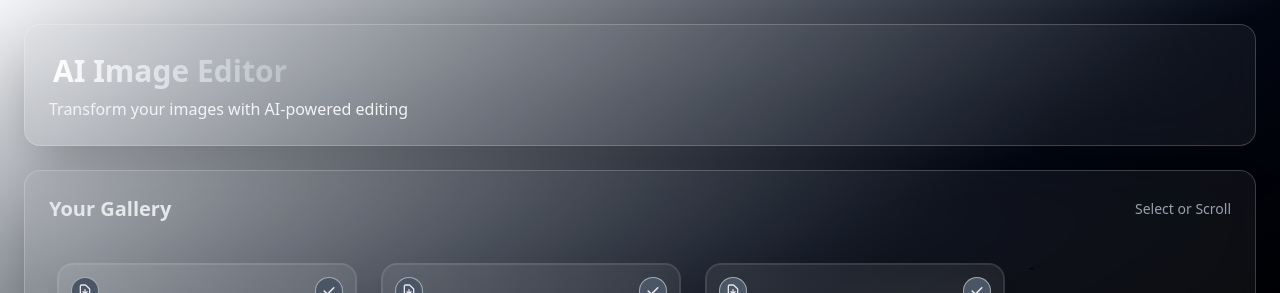
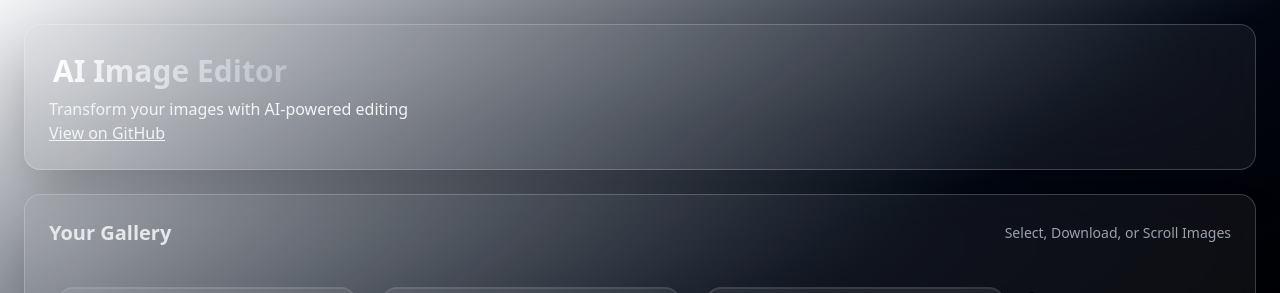
Before and after one commit to codinglabsong/img-edit-agent, a Next.js app: page / in a window 1280 px wide. Shown: the top 293 px of the page. Built offline with nearby package versions, Linux system fonts and the light colour scheme; no server answers.

Commit message:
refined ui text and added github link

```diff
--- a/src/app/page.tsx
+++ b/src/app/page.tsx
@@ -275,6 +275,14 @@ export default function Home() {
                 <p className="text-gray-100 mt-1 text-sm sm:text-base">
                   Transform your images with AI-powered editing
                 </p>
+                <a
+                  href="https://github.com/codinglabsong/image-edit-agent"
+                  target="_blank"
+                  rel="noopener noreferrer"
+                  className="text-gray-100 mt-1 text-sm sm:text-base hover:text-blue-600 transition-colors duration-200 underline decoration-gray-100 hover:decoration-blue-600"
+                >
+                  View on GitHub
+                </a>
               </div>
             </div>
           </div>
@@ -282,12 +290,14 @@ export default function Home() {
           {/* Image Gallery */}
           <div className="bg-white/5 backdrop-blur-xl rounded-2xl p-6 shadow-2xl border border-white/20">
             <div className="flex items-center justify-between mb-4">
-              <h2 className="text-xl font-semibold text-gray-200">
+              <h2 className="text-xl font-semibold text-gray-200 whitespace-nowrap">
                 Your Gallery
               </h2>
               {selectedImages.size === 0 ? (
                 <p className="text-sm text-gray-400 text-right">
-                  Select or Scroll
+                  Select, Download,
+                  <br className="block sm:hidden" />
+                  &nbsp;or Scroll Images
                 </p>
               ) : (
                 <div className="bg-blue-600/20 backdrop-blur-xl rounded-xl px-3 border border-blue-500/30">
```
